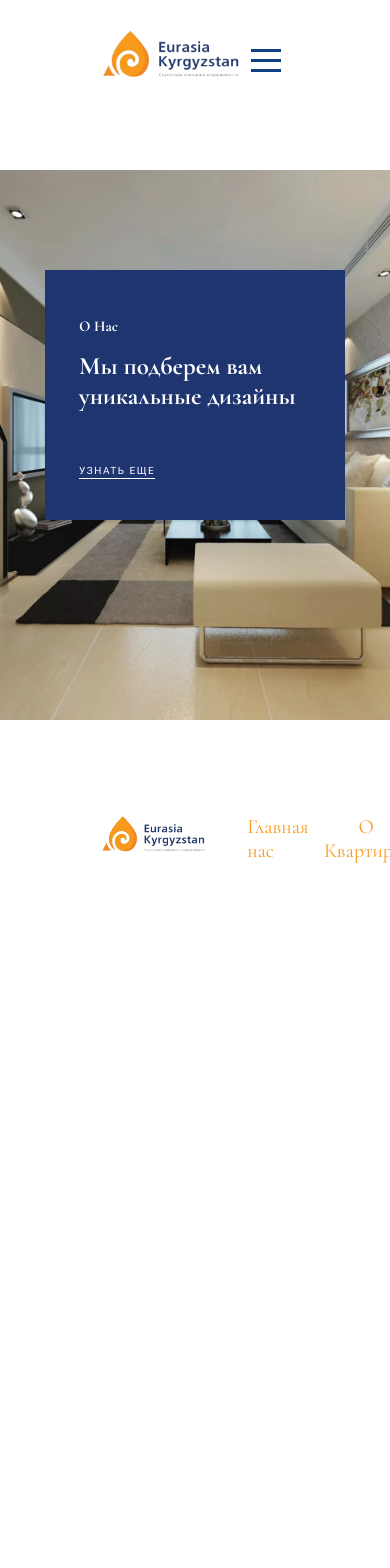
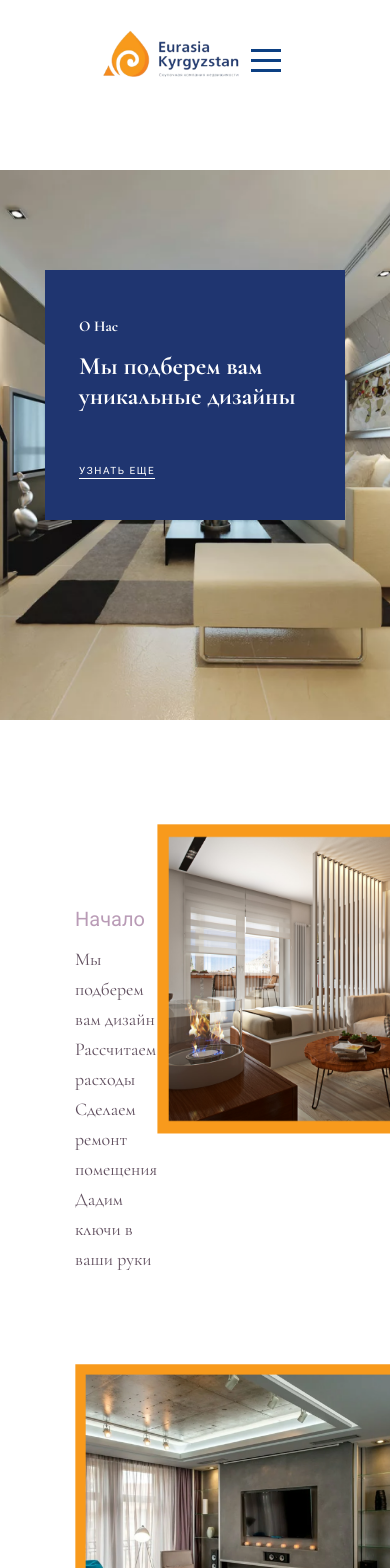
Before and after one commit to azamat71111/Frontend, a Next.js app: page / in a window 390 px wide. Shown: the top 1568 px of the page. Before the commit the page ends 904 px from the top, so only its background shows below. Built offline with nearby package versions, Linux system fonts and the light colour scheme.

Commit message:
add adaptive services

```diff
--- a/components/About/About.module.sass
+++ b/components/About/About.module.sass
@@ -63,9 +63,9 @@
 
 @media screen  and (max-width:996px)
     .info
-        margin: 150px auto
+        margin: 150px 0
 
-@media screen  and (max-width:777px)
+@media screen  and (max-width:871px)
     .container
         position: relative
     .info
--- /dev/null
+++ b/components/Services/Services.jsx
@@ -0,0 +1,24 @@
+import React from 'react'
+import styles from "./Services.module.sass"
+
+export default function Services() {
+return (
+    <div className={styles.container}>
+        <div className={styles.card__1}>
+            <div className={styles.info__service}>
+                <h4 className={styles.h4__service}>Начало</h4>
+                <p className={styles.p__info}>Мы подберем вам дизайн  Рассчитаем расходы  Сделаем ремонт помещения Дадим ключи в ваши руки</p>
+            </div>
+            <img src="images/start.png" alt="" className={styles.img__service} />
+        </div>
+        <div className={`${styles.card__1} ${styles.card__2}`}>
+        <img src="images/assessment.png" alt="" className={`${styles.img__service} ${styles.img__service2}`} />
+            <div className={`${styles.info__service} ${styles.info__service2}`}>
+                <h4 className={`${styles.h4__service} ${styles.h4__service2}`}>Оценка</h4>
+                <p className={`${styles.p__info} ${styles.p__info2}`}>Мы помогаем вам оценить ваш дома либо квартиру по современным стандартам.
+                    Поможем подобрать квартиру по всем параметрам и по доступным ценам.</p>
+            </div>
+        </div>
+    </div>
+)
+}
--- /dev/null
+++ b/components/Services/Services.module.sass
@@ -0,0 +1,87 @@
+.container
+    margin: 50px auto
+    width: calc( 100% - 150px )
+
+.card__1
+    display: flex
+    justify-content: space-between
+
+.info__service
+    margin: 170px 100px
+    line-height: 30px
+
+.h4__service
+    color: #B99BB6
+    font-family: Roboto, sans-serif
+    font-size: 20px
+    letter: 1.5 px
+    font-weight: 400
+    padding-bottom: 10px
+.p__info
+    max-width: 227px
+    font-size: 20px
+    color: #5F4D5D
+    font-family: Cormorant Garamond, sans-serif
+
+.card__2
+    margin: 50px auto
+
+.info__service2
+    line-height: 30px
+
+.p__info2
+    max-width: 435px
+
+
+@media screen  and (max-width:1183px)
+    .img__service
+        width: 500px
+        height: 400px
+
+    .info__service
+        margin: 130px auto
+
+    .p__info
+        font-size: 18px
+
+    .info__service2
+        margin-left: 100px
+    .card__2
+        margin: 10px auto
+
+@media screen  and (max-width:1090px)
+    .img__service
+        width: 480px
+        height: 380px
+
+@media screen  and (max-width:1010px)
+    .img__service
+        width: 450px
+        height: 350px
+
+@media screen  and (max-width:1010px)
+    .img__service
+        width: 440px
+        height: 340px
+
+
+@media screen  and (max-width:970px)
+    .card__2
+        margin: 10px auto
+
+    .info__service
+        margin: 80px auto
+
+    .img__service
+        width: 410px
+        height: 310px
+
+
+
+
+
+// @media screen  and (max-width:731px)
+//     .card__1
+//         display: flex
+//         flex-direction: column
+        // justify-content: space-between
--- a/pages/index.js
+++ b/pages/index.js
@@ -1,5 +1,6 @@
 import Head from "next/head";
 import About from "../components/About/About";
+import Services from "../components/Services/Services";
 import styles from "../styles/Home.module.sass";
 
 export default function Home() {
@@ -11,6 +12,7 @@ export default function Home() {
         <link rel="icon" href="/favicon.ico" />
       </Head>
       <About />
+      <Services/>
     </div>
   );
 }
```
